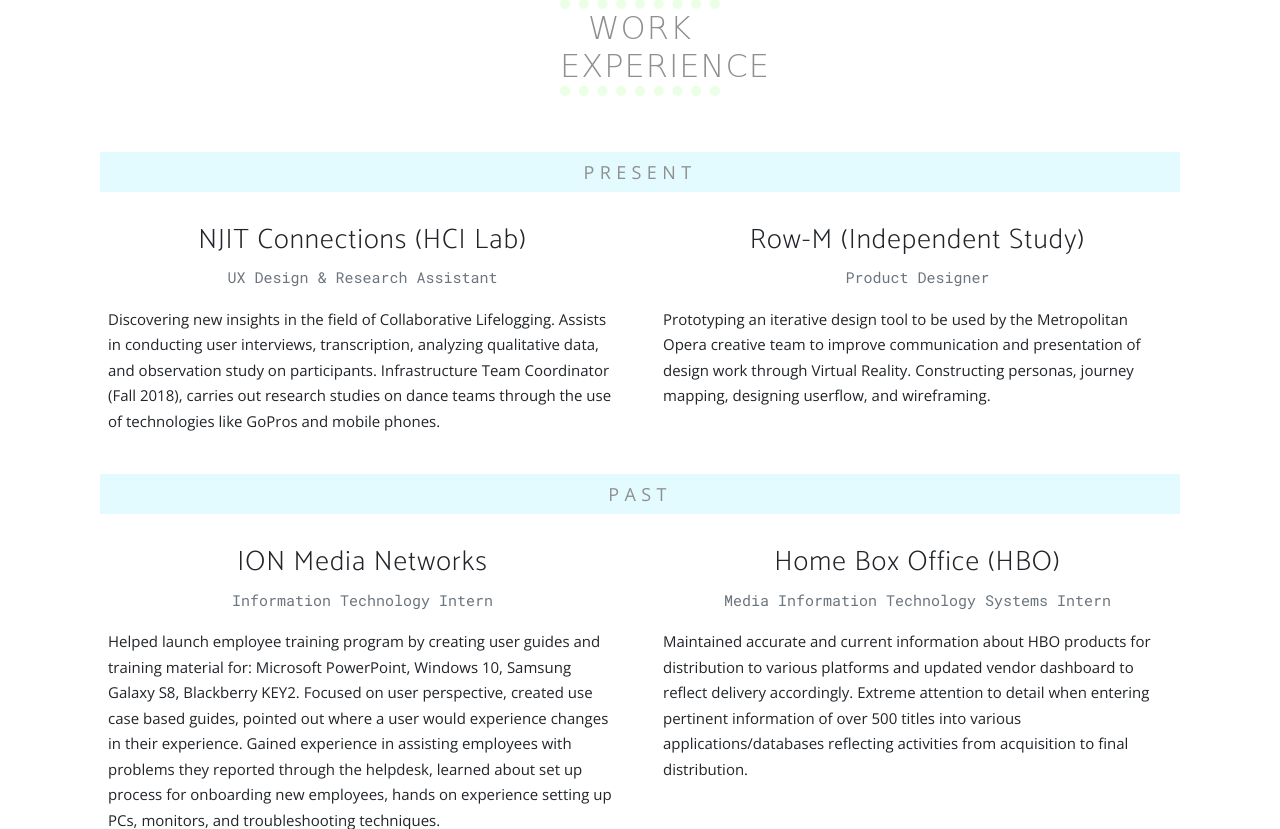
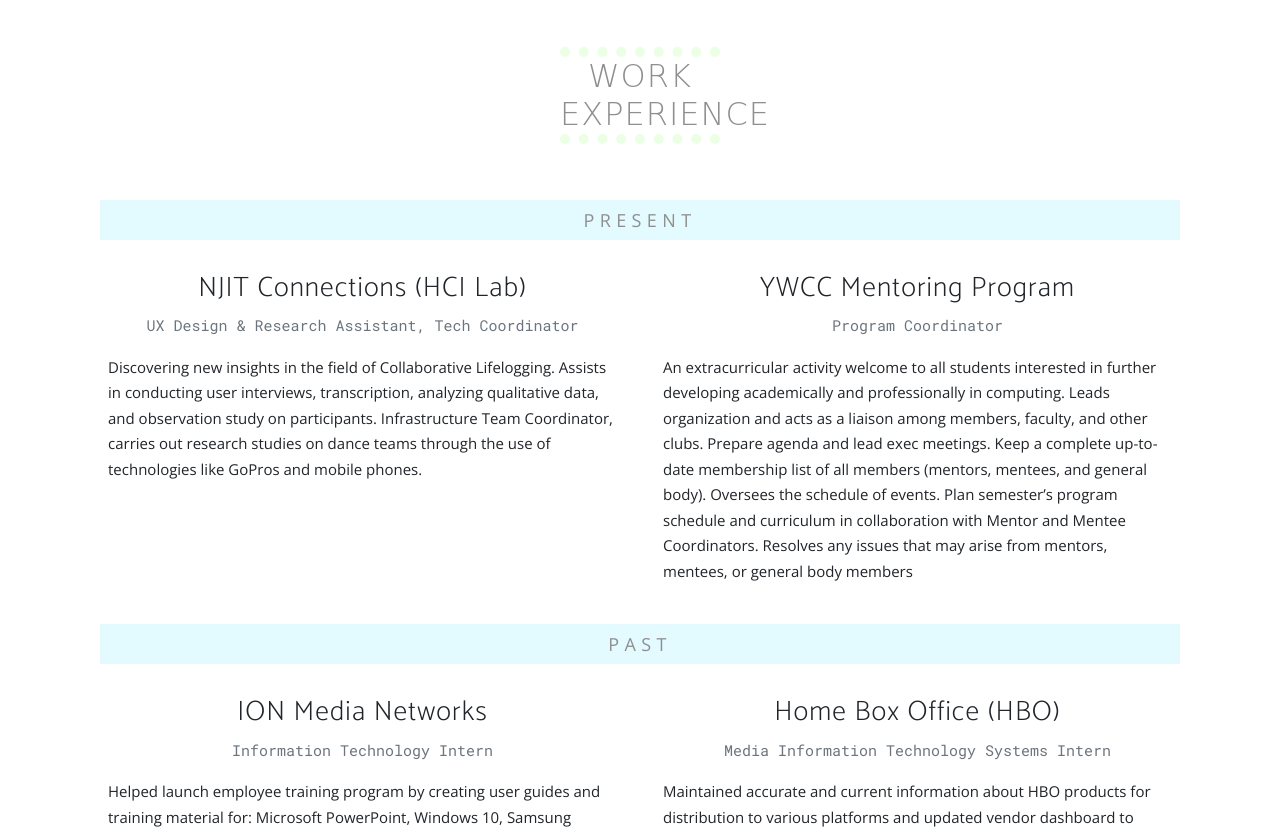
Before and after one commit to er-infinite/EmmalynRamos-v4, a PHP site: page /about.html in a window 1280 px wide. Shown: the part 1341-2170 px from the top of the page. Run offline with PHP 8.4, Linux system fonts and the light colour scheme; some web fonts are replaced.

Commit message:
update about page

```diff
--- a/about.html
+++ b/about.html
@@ -68,7 +68,11 @@
             <h2 id="contact">Contact</h2>
             <p>Based in NJ
               <p>Email: emmalynlramos@gmail.</p>
-              <a href="https://www.linkedin.com/in/emmalyn-ramos/" target="_blank">LinkedIn</a>
+                <a href="https://www.linkedin.com/in/emmalyn-ramos/" target="_blank">LinkedIn</a><br />
+                <a href="https://github.com/er-infinite" target="_blank">GitHub</a><br />
+                <a href="https://devpost.com/er-infinite" target="_blank">Hackathons</a>
+              </ul>
+
           </div>
         </div>
         <div class="col-lg-5 my-auto">
@@ -147,19 +151,17 @@
               <div class="col-lg-6">
                 <div class="work-block-1 p-2">
                   <h3>NJIT Connections (HCI Lab)</h3>
-                  <p class="text-muted robotomono">UX Design & Research Assistant</p>
+                  <p class="text-muted robotomono">UX Design & Research Assistant, Tech Coordinator</p>
                   <p class="text-left">Discovering new insights in the field of Collaborative Lifelogging. Assists in conducting user interviews, transcription, analyzing qualitative data, and observation study on participants. Infrastructure Team
-                    Coordinator (Fall 2018),
+                    Coordinator,
                     carries out research studies on dance teams through the use of technologies like GoPros and mobile phones.</p>
                 </div>
               </div>
               <div class="col-lg-6 ">
                 <div class="work-block-1 p-2">
-                  <h3>Row-M (Independent Study)</h3>
-                  <p class="text-muted robotomono">Product Designer</p>
-                  <p class="text-left">Prototyping an iterative design tool to be used by the Metropolitan Opera creative team to improve communication and presentation of design work through Virtual Reality. Constructing personas, journey mapping,
-                    designing userflow, and
-                    wireframing.</p>
+                  <h3>YWCC Mentoring Program</h3>
+                  <p class="text-muted robotomono">Program Coordinator</p>
+                  <p class="text-left">An extracurricular activity welcome to all students interested in further developing academically and professionally in computing. Leads organization and acts as a liaison among members, faculty, and other clubs. Prepare agenda and lead exec meetings. Keep a complete up-to-date membership list of all members (mentors, mentees, and general body). Oversees the schedule of events. Plan semester’s program schedule and curriculum in collaboration with Mentor and Mentee Coordinators. Resolves any issues that may arise from mentors, mentees, or general body members</p>
                 </div>
               </div>
             </div>
--- a/scss/portfolio.scss
+++ b/scss/portfolio.scss
@@ -27,10 +27,17 @@
 #portfolio-design .topHeader {
   // font-weight: 700; //bold
   font-size: 3rem;
-  color: #34495eff;
   font-family: $font-knewave;
   // padding-bottom: .5rem;
 
+}
+
+#VDT {
+  color: #34495eff !important;
+}
+
+#hexhacks{
+  color: #FF6E60 !important;
 }
 
 #portfolio-design h2 {
--- a/work-design/design-HexHacks.html
+++ b/work-design/design-HexHacks.html
@@ -73,7 +73,7 @@
       <div class="row d-flex justify-content-center">
         <div class="col-lg-7 ">
           <div class="header-content mx-auto mb-3">
-            <h1 class="">Artichoke Dip</h1><br>
+            <h1 class="topHeader" id="hexhacks">Artichoke Dip</h1><br>
             <h3><mark>Hackathon</mark></h3>
           </div>
         </div>
@@ -89,7 +89,7 @@
       <div class="row mt-5  d-flex justify-content-center">
         <div class="col-md-11">
           <h2 class="mb-3">Our Vision</h2>
-          <p>[oiwejfoifewo]</p>
+          <p>Have you ever felt lost in deciding a career path or didn't know how to move up in your industry? Many questions can come up, especially if you're new to the field. Mentors work as a guide to help in achieving your goals. Whether you're a student, a transitioner, or full-time employee, we wanted to create a safe mentoring space for women seeking professional development advice. </p>
         </div>
       </div>
       <div class="row mt-2 d-flex justify-content-center">
--- a/work-design/design-VDT.html
+++ b/work-design/design-VDT.html
@@ -73,7 +73,7 @@
       <div class="row h-100 d-flex justify-content-center">
         <div class="col-lg-7 my-auto">
           <div class="header-content mx-auto mb-5">
-            <h1 class="topHeader">Virtual Design Theatre</h1><br>
+            <h1 class="topHeader" id="VDT">Virtual Design Theatre</h1><br>
             <h3><mark>Independent Study</mark></h3>
           </div>
         </div>
```
Also changed, not shown: css/new-age.css (+8 -1 lines), index.html (+12 -12 lines), css/new-age.min.css.
